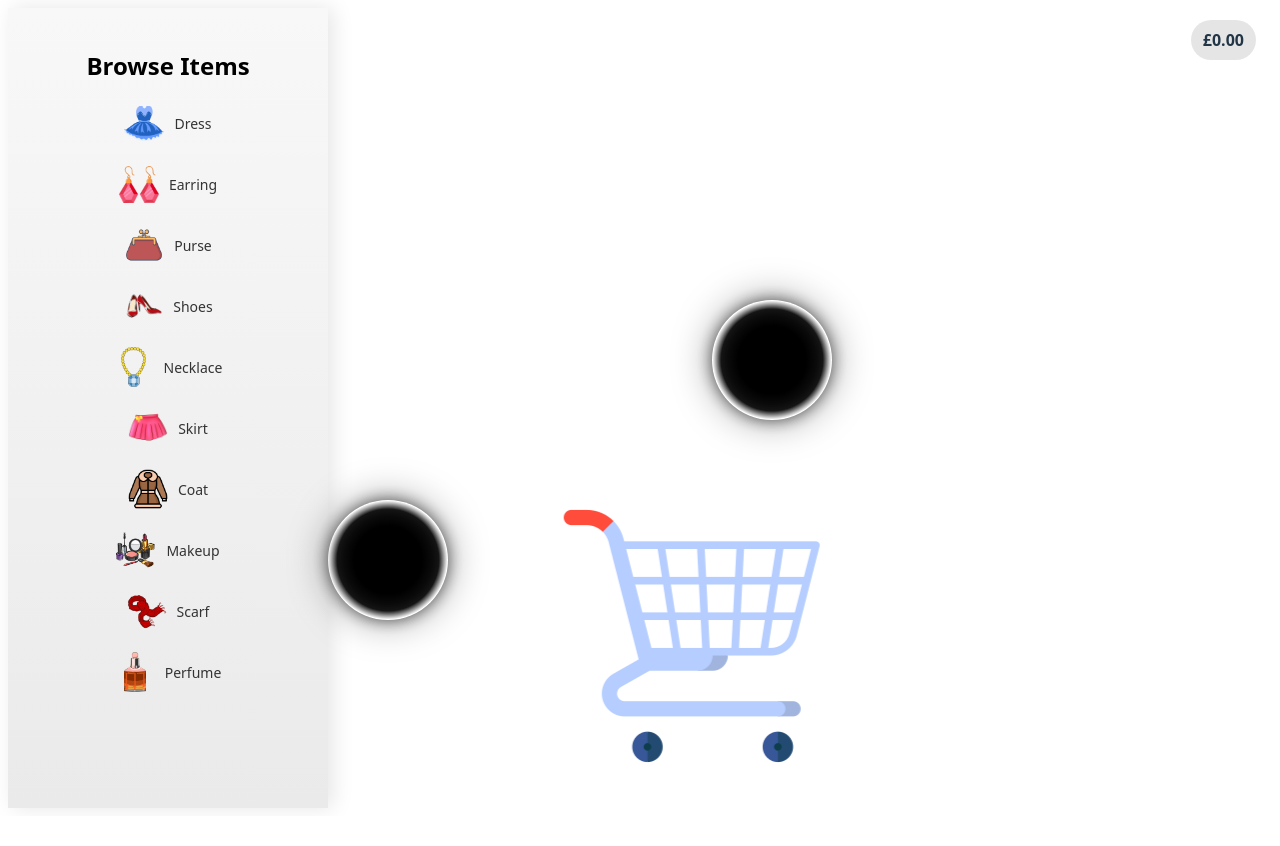
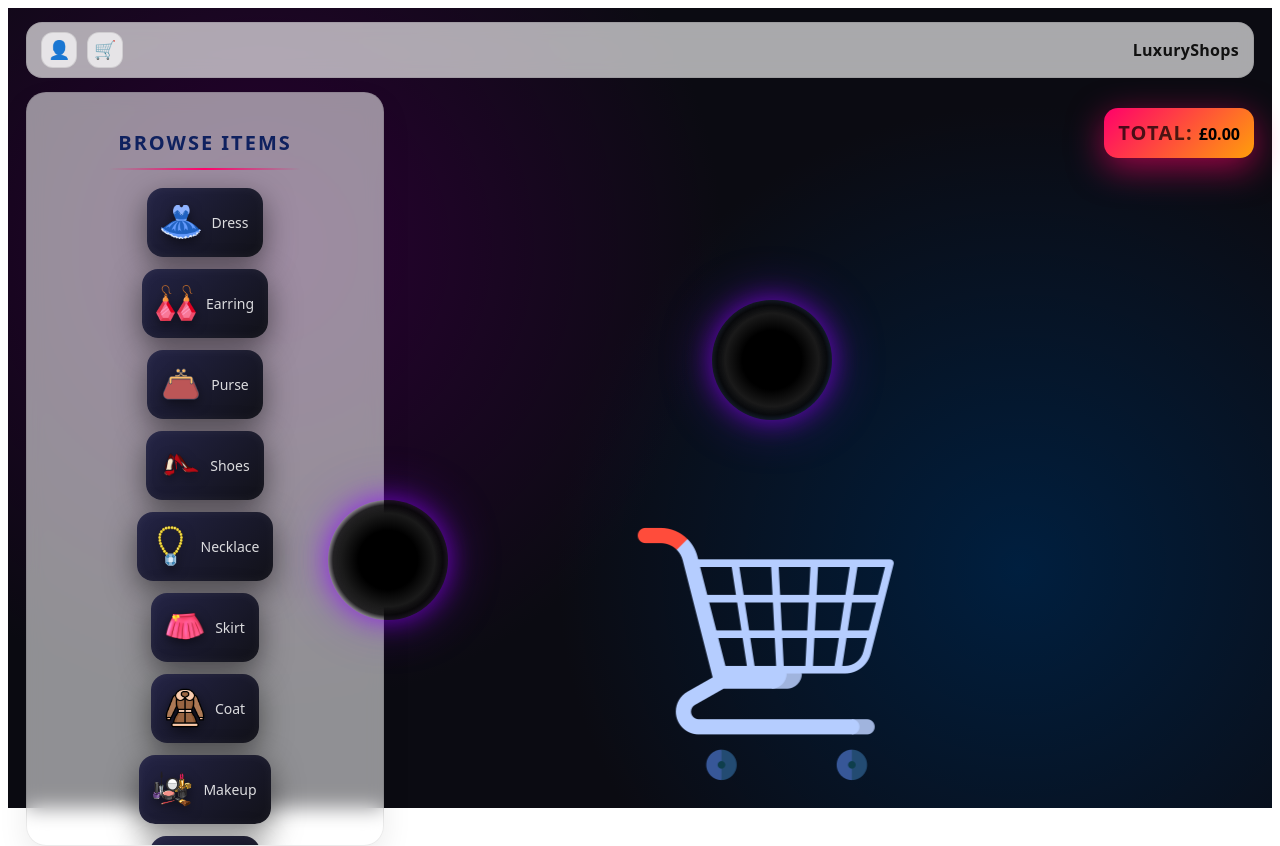
Before and after one commit to Marsha1681/techvision_hackathon, a React (Vite) app: page / in a window 1280 px wide. Before the commit the page ends 816 px from the top, so only its background shows below. Built offline with nearby package versions, Linux system fonts and the light colour scheme.

Commit message:
Added styling

```diff
--- a/src/App.css
+++ b/src/App.css
@@ -5,19 +5,38 @@
 
 /* left side */
 #item-list {
-  width: 280px;
-  background: linear-gradient(to bottom, #f8f8f8, #eaeaea);
-  padding: 20px;
-  box-shadow: 5px 0 20px rgba(0, 0, 0, 0.1);
+  width: 320px;
+  padding: 18px;
+  margin-top: 66px;
+  border-radius: 20px;
+  background: rgba(255, 255, 255, 0.55);
+  backdrop-filter: blur(10px);
+  border: 1px solid rgba(0,0,0,0.08);
+  box-shadow: 0 12px 30px rgba(0,0,0,0.08);
   display: flex;
   flex-direction: column;
+  height: calc(100vh - 66px - 18px);
+  overflow: hidden;
 }
 
 #item-list h2 {
+  font-size: 20px;
+  font-weight: 900;
+  letter-spacing: 2px;
+  text-transform: uppercase;
+  color: #0f215f;
   text-align: center;
-  color: #000;
-  margin-bottom: 15px;
-  font-weight: 600;
+  margin-bottom: 18px;
+  position: relative;
+}
+
+#item-list h2::after {
+  content: "";
+  display: block;
+  margin: 10px auto 0;
+  width: 60%;
+  height: 2px;
+  background: linear-gradient(to right, transparent, #ff006a, transparent);
 }
 
 /* right side cart area */
@@ -35,65 +54,110 @@
 
 #total-badge {
   position: absolute;
-  top: 12px;
-  right: 16px;
-  padding: 8px 12px;
-  border-radius: 999px;
-  background: rgba(0, 0, 0, 0.1);
+  top: 100px;
+  right: 18px;
+  display: flex;
+  align-items: baseline;
+  gap: 6px;
+  padding: 10px 14px;
+  border-radius: 14px;
+  background: linear-gradient(135deg, #ff006a, #ff9f0a);
+  color: #000;
   font-weight: 900;
-  white-space: nowrap;
+  box-shadow: 0 10px 35px rgba(255, 0, 106, 0.6);
   z-index: 50;
+}
+
+#total-badge::before {
+  content: "TOTAL:";
+  font-size: 20px;
+  letter-spacing: 1.2px;
+  opacity: 0.7;
 }
 
 .popup-overlay {
   position: fixed;
   inset: 0;
-  background: rgba(0,0,0,0.3);
+  background: rgba(10, 10, 20, 0.55);
+  backdrop-filter: blur(6px);
   z-index: 99999;
   display: flex;
   align-items: center;
   justify-content: center;
 }
 
-.popup-modal {
+.popup-overlay .popup-modal {
   position: relative;
   width: min(420px, 90vw);
-  padding: 18px 18px 16px;
-  border-radius: 18px;
-  background: white;
-  box-shadow: 0 20px 60px rgba(0,0,0,0.1);
-  border: 1px solid rgba(0,0,0,0.2);
+  padding: 26px 26px 22px;
+  background:
+    radial-gradient(circle at top left, #5277d5, #5656aa 70%);
+  border-radius: 26px;
+  box-shadow:
+    0 40px 120px rgba(0,0,0,0.55),
+    inset 0 0 30px rgba(255,255,255,0.7);
+  animation: popupLuxuryIn 0.35s cubic-bezier(.2,1.4,.4,1);
+}
+
+@keyframes popupLuxuryIn {
+  from {
+    opacity: 0;
+    transform: scale(0.75) translateY(20px);
+  }
+  to {
+    opacity: 1;
+    transform: scale(1) translateY(0);
+  }
 }
 
 .popup-close {
   position: absolute;
-  top: 6px;
-  right: 8px;
-  width: 22px;
-  height: 22px;
-  border-radius: 999px;
-  border: 1px solid rgba(0,0,0,0.15);
+  top: 14px;
+  right: 14px;
+  width: 30px;
+  height: 30px;
+  border-radius: 50%;
+  border: none;
   background: rgba(0,0,0,0.06);
+  color: #000;
+  font-size: 18px;
+  font-weight: 900;
   cursor: pointer;
-  font-weight: 900;
-  line-height: 18px;
+  display: flex;
+  align-items: center;
+  justify-content: center;
+  transition: background 0.2s ease, transform 0.2s ease;
 }
 
 .popup-close:hover {
-  background: rgba(0,0,0,0.1);
+  background: rgba(0,0,0,0.12);
+  transform: scale(1.1) rotate(5deg);
+}
+
+.popup-overlay .popup-modal.success {
+  border-left: 8px solid #2ecc71;
+}
+
+.popup-overlay .popup-modal.miss {
+  border-left: 8px solid #ff4d4d;
 }
 
 .popup-title {
+  margin-top: 6px;
+  margin-bottom: 10px;
+  font-size: 22px;
   font-weight: 900;
-  font-size: 18px;
-  margin-bottom: 8px;
-  color: #000;
+  letter-spacing: 1px;
+  text-transform: uppercase;
+  color: #111;
 }
 
 .popup-text {
+  font-size: 15px;
   font-weight: 600;
-  opacity: 0.8;
-  color: #000;
+  line-height: 1.5;
+  color: #333;
+  opacity: 0.85;
 }
 
 .vacuum-hole {
@@ -101,13 +165,34 @@
   width: 120px;
   height: 120px;
   border-radius: 50%;
-  background: radial-gradient(circle at center, #000 40%, #111 60%, transparent 70%);
-  box-shadow:
-    0 0 15px rgba(0, 0, 0, 0.6),
-    0 0 40px rgba(0, 0, 0, 0.4),
-    inset 0 0 20px rgba(255, 255, 255, 0.1);
+  background:
+    radial-gradient(circle at center,
+      #000 35%,
+      #1a1a1a 55%,
+      rgba(0,0,0,0.8) 65%,
+      transparent 72%);
   z-index: 100;
   pointer-events: none;
+  box-shadow:
+    0 0 25px rgba(120, 0, 255, 0.6),
+    0 0 60px rgba(120, 0, 255, 0.4),
+    inset 0 0 25px rgba(255, 255, 255, 0.1);
+  animation: vacuumGlow 1.5s ease-in-out infinite alternate;
+}
+
+@keyframes vacuumGlow {
+  from {
+    box-shadow:
+      0 0 20px rgba(120, 0, 255, 0.5),
+      0 0 40px rgba(120, 0, 255, 0.3),
+      inset 0 0 15px rgba(255,255,255,0.08);
+  }
+  to {
+    box-shadow:
+      0 0 40px rgba(180, 0, 255, 0.9),
+      0 0 90px rgba(180, 0, 255, 0.6),
+      inset 0 0 25px rgba(255,255,255,0.15);
+  }
 }
 
 /* Position the two holes differently */
@@ -120,3 +205,56 @@
   top: 500px;
   right: 65%;
 }
+
+#container {
+  display: flex;
+  height: 100vh;
+  position: relative;
+  padding: 18px;
+  gap: 18px;
+  box-sizing: border-box;
+}
+
+
+#topbar {
+  position: absolute;
+  top: 14px;
+  left: 18px;
+  right: 18px;
+  height: 54px;
+  display: flex;
+  align-items: center;
+  justify-content: space-between;
+  padding: 0 14px;
+  border-radius: 16px;
+  background: rgba(255, 255, 255, 0.65);
+  backdrop-filter: blur(10px);
+  border: 1px solid rgba(0,0,0,0.08);
+  z-index: 60;
+}
+
+#topbar-left {
+  display: flex;
+  gap: 10px;
+}
+
+.icon-btn {
+  width: 36px;
+  height: 36px;
+  border-radius: 12px;
+  border: 1px solid rgba(0,0,0,0.10);
+  background: rgba(255,255,255,0.7);
+  cursor: pointer;
+  font-size: 18px;
+  line-height: 1;
+}
+
+.icon-btn:hover {
+  background: rgba(255,255,255,0.95);
+}
+
+#brand {
+  font-weight: 900;
+  letter-spacing: 0.3px;
+  color: #111;
+}
--- a/src/App.jsx
+++ b/src/App.jsx
@@ -26,6 +26,15 @@ function App() {
   return (
     <>
       <div id="container">
+        <div id="topbar">
+          <div id="topbar-left">
+            <button className="icon-btn" aria-label="Profile">👤</button>
+            <button className="icon-btn" aria-label="Cart">🛒</button>
+          </div>
+          <div id="topbar-right">
+            <span id="brand">LuxuryShops</span>
+          </div>
+        </div>
         <div id="total-badge">£{total.toFixed(2)}</div>
         <div id="item-list">
             <h2>Browse Items</h2>
--- a/src/components/Cart.css
+++ b/src/components/Cart.css
@@ -3,6 +3,7 @@
   bottom: 20px;
   right: 20px;
   width: 60px;
+  filter: drop-shadow(0 0 20px rgba(255,255,255,0.2));
 }
 
 #cart:hover {
@@ -20,6 +21,8 @@
   width: 70px;
   height: 70px;
   z-index: 1;
+  filter: drop-shadow(0 8px 20px rgba(0,0,0,0.6));
+
 }
 
 .cart-item {
--- a/src/components/ShoppingList.css
+++ b/src/components/ShoppingList.css
@@ -10,6 +10,16 @@
   align-items: center;
   gap: 10px;
   cursor: grab;
+  background: linear-gradient(135deg, #242446, #111118);
+  border-radius: 16px;
+  padding: 10px 14px;
+  box-shadow:
+    0 10px 30px rgba(0,0,0,0.5),
+    inset 0 0 12px rgba(255,255,255,0.05);
+}
+
+.shopping-item:hover {
+  filter: brightness(1.15) saturate(1.2);
 }
 
 /* to have smaller icons for images */
@@ -19,9 +29,13 @@
   object-fit: contain;
 }
 
+.shopping-image {
+  filter: drop-shadow(0 4px 6px rgba(0,0,0,0.5));
+}
+
 /* the list on the right */
 .shopping-label {
   font-size: 14px;
   font-weight: 500;
-  color: #333;
+  color: rgba(255, 255, 255, 0.849);
 }
--- a/src/index.css
+++ b/src/index.css
@@ -14,6 +14,12 @@
   transition: background-color 0.3s, color 0.3s;
 }
 
+body {
+  background:
+    radial-gradient(circle at 20% 30%, #2a0033, transparent 40%),
+    radial-gradient(circle at 80% 70%, #001f3f, transparent 40%),
+    #0b0b12;
+}
 
 a {
   font-weight: 500;
```
